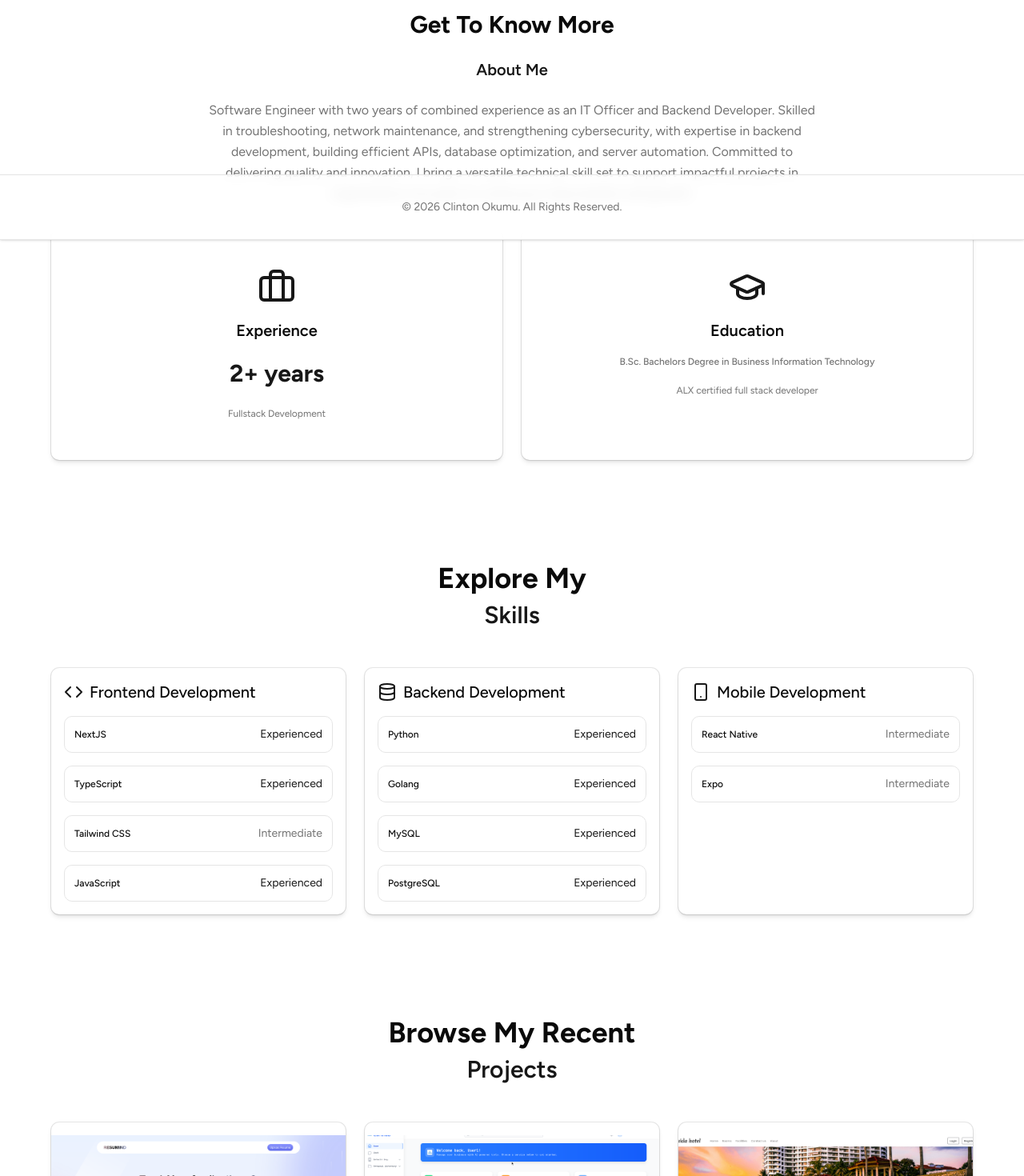
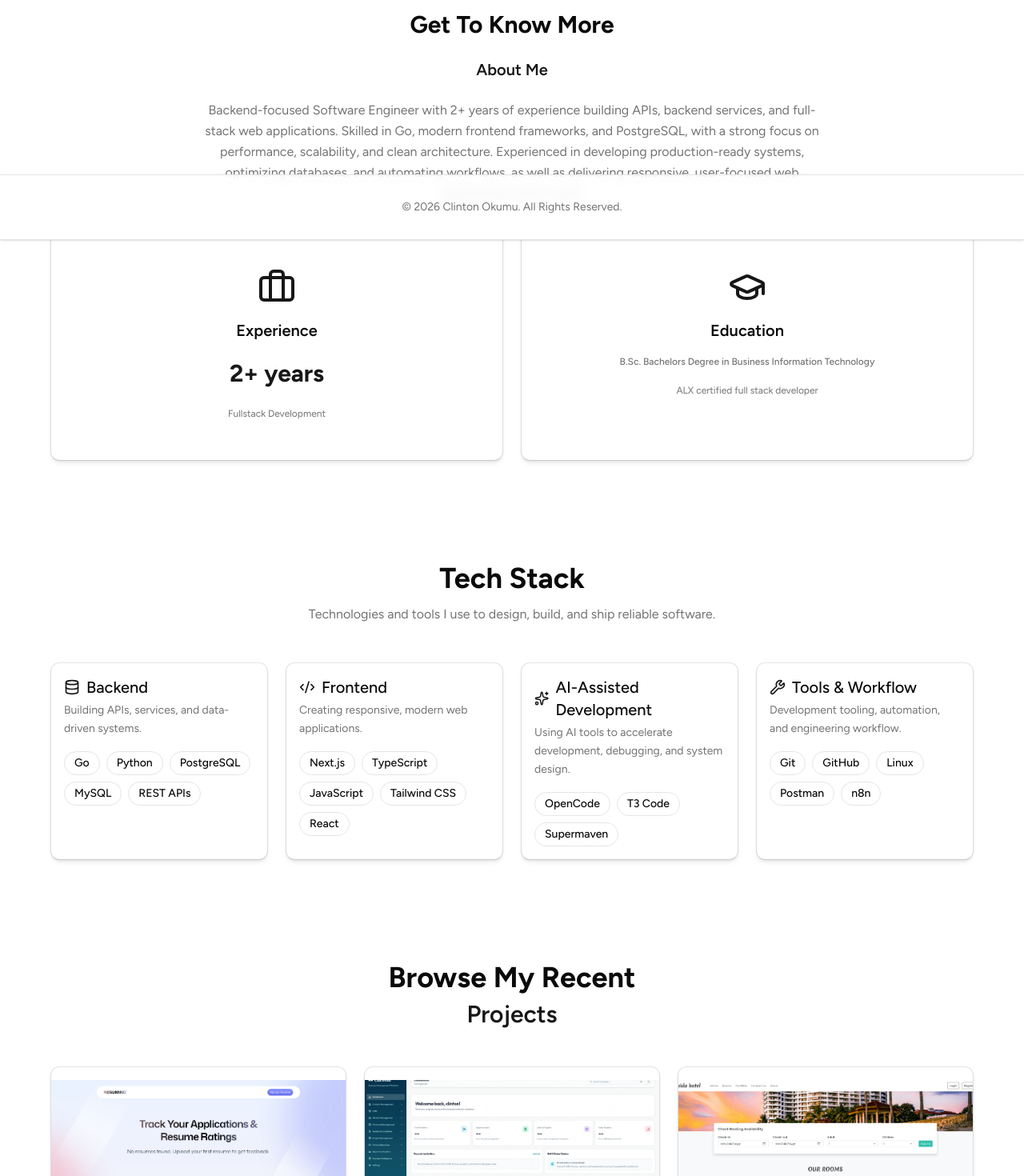
Before and after one commit to Clinton-Okumu/portfolio, a Next.js app: page / in a window 1280 px wide. Shown: the part 500-1970 px from the top of the page at 80% size. Built offline with nearby package versions, Linux system fonts and the light colour scheme.

Commit message:
updated portfolio skills section and images

```diff
--- a/components/About.tsx
+++ b/components/About.tsx
@@ -76,14 +76,12 @@ export default function About() {
           <h2 className="text-3xl font-bold text-center">Get To Know More</h2>
           <h3 className="text-xl text-primary text-center">About Me</h3>
           <p className="text-center text-muted-foreground max-w-3xl mx-auto">
-            Software Engineer with two years of combined experience as an IT
-            Officer and Backend Developer. Skilled in troubleshooting, network
-            maintenance, and strengthening cybersecurity, with expertise in
-            backend development, building efficient APIs, database optimization,
-            and server automation. Committed to delivering quality and
-            innovation, I bring a versatile technical skill set to support
-            impactful projects in organizations focused on continuous
-            improvement and growth.
+            Backend-focused Software Engineer with 2+ years of experience building APIs,
+            backend services, and full-stack web applications. Skilled in Go, modern
+            frontend frameworks, and PostgreSQL, with a strong focus on performance,
+            scalability, and clean architecture. Experienced in developing production-ready
+            systems, optimizing databases, and automating workflows, as well as delivering
+            responsive, user-focused web applications end-to-end.
           </p>
 
           <div className="grid grid-cols-1 md:grid-cols-2 gap-6 mt-8">
--- a/components/Projects.tsx
+++ b/components/Projects.tsx
@@ -20,7 +20,7 @@ const projects = [
     subtitle: "Business Management Software",
     description:
       "A platform that enables companies to manage their business operations, including financial, human resources, and marketing. Built with a Python(Django) backend, nextjs frontend and postgresql for the database.",
-    image: "/project-2.png",
+    image: "/carlhub.webp",
     github: "https://github.com/calvin-okumu/carlhub-erp",
     demoLink: "https://demo.com",
   },
@@ -56,13 +56,13 @@ const projects = [
   },
   {
     id: 6,
-    title: "Samaki express system",
-    subtitle: "A fish business website",
+    title: "Urithi mentalwelness center website",
+    subtitle: "A website for a mental welness center",
     description:
-      "Samaki Express EA Ltd delivers end-to-end aquaculture solutions, from certified inputs to advisory and logistics. We help farmers grow healthy stock, improve yields, and build sustainable businesses. Built with shadcn, tailwind and nextjs",
-    image: "/project-6.png",
-    github: "https://github.com/Clinton-Okumu/samaki-express",
-    demoLink: "https://samaki-express.vercel.app/",
+      "Urithi is a mental welness center that provides a safe and supportive environment for individuals to seek help and support. Built with nextjs and tailwind css",
+    image: "/urithimw.webp",
+    github: "https://github.com/Clinton-Okumu/urithimentalwellness",
+    demoLink: "https://urithimentalwellness.com/"
   },
 ];
 
--- a/components/Skills.tsx
+++ b/components/Skills.tsx
@@ -1,91 +1,75 @@
 import { Card, CardContent, CardHeader, CardTitle } from "@/components/ui/card";
-import { Code, Database, Smartphone } from "lucide-react";
+import { Code2, Database, Wrench, Sparkles } from "lucide-react";
 
-const frontendSkills = [
-  { name: "NextJS", level: "Experienced" },
-  { name: "TypeScript", level: "Experienced" },
-  { name: "Tailwind CSS", level: "Intermediate" },
-  { name: "JavaScript", level: "Experienced" },
-];
-
-const backendSkills = [
-  { name: "Python", level: "Experienced" },
-  { name: "Golang", level: "Experienced" },
-  { name: "MySQL", level: "Experienced" },
-  { name: "PostgreSQL", level: "Experienced" },
-];
-
-const mobileSkills = [
-  { name: "React Native", level: "Intermediate" },
-  { name: "Expo", level: "Intermediate" },
+const skillGroups = [
+  {
+    title: "Backend",
+    icon: Database,
+    description: "Building APIs, services, and data-driven systems.",
+    skills: ["Go", "Python", "PostgreSQL", "MySQL", "REST APIs"],
+  },
+  {
+    title: "Frontend",
+    icon: Code2,
+    description: "Creating responsive, modern web applications.",
+    skills: ["Next.js", "TypeScript", "JavaScript", "Tailwind CSS", "React"],
+  },
+  {
+    title: "AI-Assisted Development",
+    icon: Sparkles,
+    description: "Using AI tools to accelerate development, debugging, and system design.",
+    skills: ["OpenCode", "T3 Code", "Supermaven"],
+  },
+  {
+    title: "Tools & Workflow",
+    icon: Wrench,
+    description: "Development tooling, automation, and engineering workflow.",
+    skills: ["Git", "GitHub", "Linux", "Postman", "n8n"],
+  },
 ];
 
 export default function Skills() {
   return (
-    <section id="skills" className="py-16 px-6">
+    <section id="skills" className="px-6 py-16">
       <div className="mx-auto max-w-6xl">
-        <div className="text-center space-y-2 mb-12">
-          <h2 className="text-4xl font-bold">Explore My</h2>
-          <h3 className="text-3xl text-primary">Skills</h3>
+        <div className="mb-12 text-center">
+          <h2 className="text-3xl font-bold sm:text-4xl">Tech Stack</h2>
+          <p className="mx-auto mt-3 max-w-2xl text-muted-foreground">
+            Technologies and tools I use to design, build, and ship reliable software.
+          </p>
         </div>
 
-        <div className="grid grid-cols-1 lg:grid-cols-3 gap-6">
-          <Card>
+        <div className="grid grid-cols-1 gap-6 md:grid-cols-2 xl:grid-cols-4">
+          {skillGroups.map((group) => {
+            const Icon = group.icon;
+
+            return (
+              <Card key={group.title} className="h-full">
                 <CardHeader>
                   <CardTitle className="flex items-center gap-2 text-xl">
-                <Code className="w-6 h-6 text-primary" />
-                Frontend Development
+                    <Icon className="h-5 w-5 text-primary" />
+                    {group.title}
                   </CardTitle>
+                  <p className="text-sm text-muted-foreground">
+                    {group.description}
+                  </p>
                 </CardHeader>
-            <CardContent className="space-y-4">
-              {frontendSkills.map((skill) => (
-                <div key={skill.name} className="flex items-center justify-between p-3 rounded-lg border">
-                  <span className="font-medium">{skill.name}</span>
-                  <span className={`text-sm ${skill.level === "Experienced" ? "text-primary" : "text-muted-foreground"}`}>
-                    {skill.level}
+
+                <CardContent>
+                  <div className="flex flex-wrap gap-2">
+                    {group.skills.map((skill) => (
+                      <span
+                        key={skill}
+                        className="rounded-full border px-3 py-1 text-sm font-medium"
+                      >
+                        {skill}
                       </span>
+                    ))}
                   </div>
-              ))}
                 </CardContent>
               </Card>
-
-          <Card>
-            <CardHeader>
-              <CardTitle className="flex items-center gap-2 text-xl">
-                <Database className="w-6 h-6 text-primary" />
-                Backend Development
-              </CardTitle>
-            </CardHeader>
-            <CardContent className="space-y-4">
-              {backendSkills.map((skill) => (
-                <div key={skill.name} className="flex items-center justify-between p-3 rounded-lg border">
-                  <span className="font-medium">{skill.name}</span>
-                  <span className={`text-sm ${skill.level === "Experienced" ? "text-primary" : "text-muted-foreground"}`}>
-                    {skill.level}
-                  </span>
-                </div>
-              ))}
-            </CardContent>
-          </Card>
-
-          <Card>
-            <CardHeader>
-              <CardTitle className="flex items-center gap-2 text-xl">
-                <Smartphone className="w-6 h-6 text-primary" />
-                Mobile Development
-              </CardTitle>
-            </CardHeader>
-            <CardContent className="space-y-4">
-              {mobileSkills.map((skill) => (
-                <div key={skill.name} className="flex items-center justify-between p-3 rounded-lg border">
-                  <span className="font-medium">{skill.name}</span>
-                  <span className={`text-sm ${skill.level === "Experienced" ? "text-primary" : "text-muted-foreground"}`}>
-                    {skill.level}
-                  </span>
-                </div>
-              ))}
-            </CardContent>
-          </Card>
+            );
+          })}
         </div>
       </div>
     </section>
```
Also changed, not shown: public/carlhub.webp (added), public/urithimw.webp (added). Lines whose indentation alone changed are shown as unchanged.
